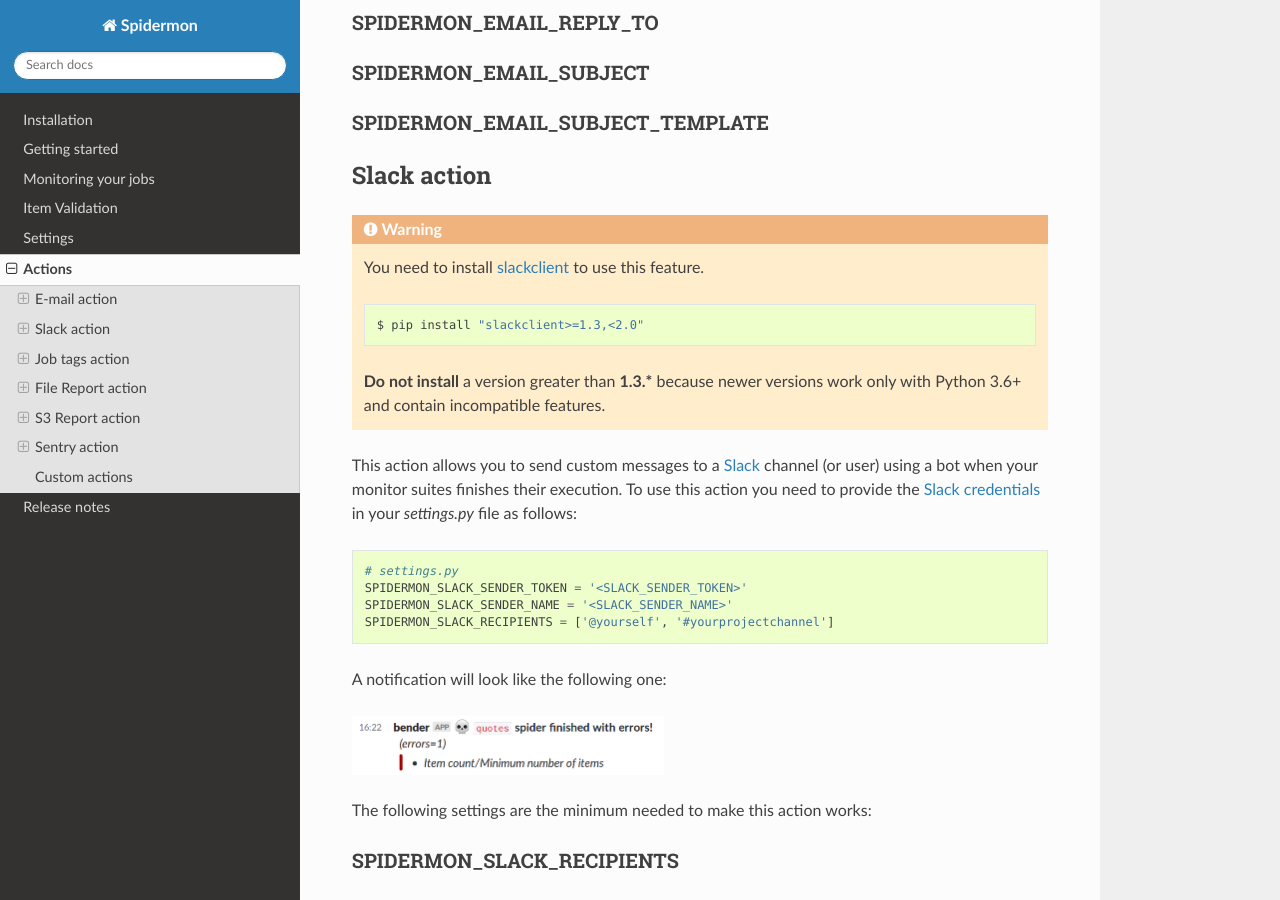
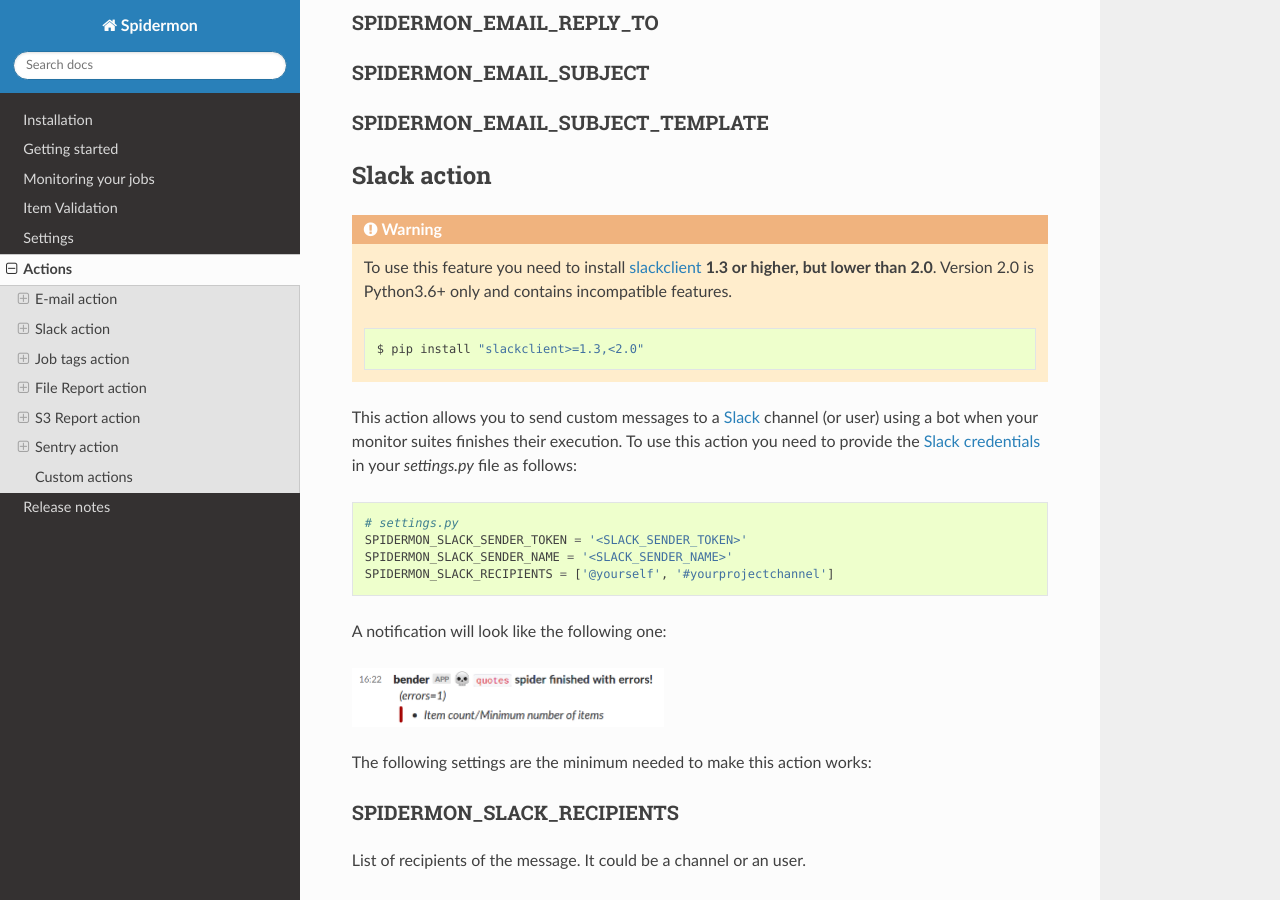
Before and after one commit to scrapinghub/spidermon, a Sphinx documentation site: the page built from docs/source/actions.rst, in a window 1280 px wide and 900 px high, scrolled down 2471 px. Built offline with Sphinx 7.4.7 and the Read the Docs theme 2.0.0, drawn with Linux system fonts in a browser that asks for light colours.

Commit message:
Improving warning sentence to inform user to install right version of slackclient

```diff
--- a/docs/source/actions.rst
+++ b/docs/source/actions.rst
@@ -167,14 +167,13 @@
 
 .. warning::
 
-   You need to install `slackclient`_ to use this feature.
+   To use this feature you need to install `slackclient`_ **1.3 or higher, but
+   lower than 2.0**. Version 2.0 is Python3.6+ only and contains incompatible
+   features.
 
    .. code-block:: shell
 
      $ pip install "slackclient>=1.3,<2.0"
-
-   **Do not install** a version greater than **1.3.*** because newer versions
-   work only with Python 3.6+ and contain incompatible features.
 
 This action allows you to send custom messages to a `Slack`_ channel (or user)
 using a bot when your monitor suites finishes their execution. To use this action
```
